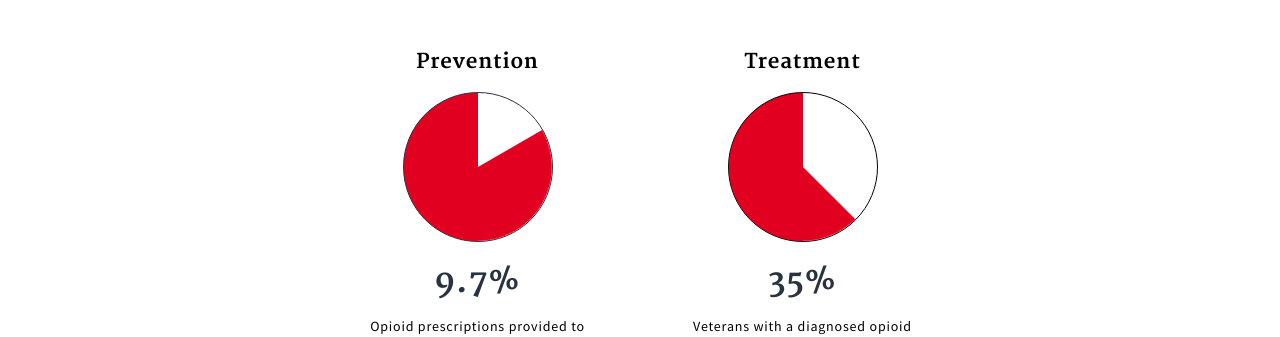
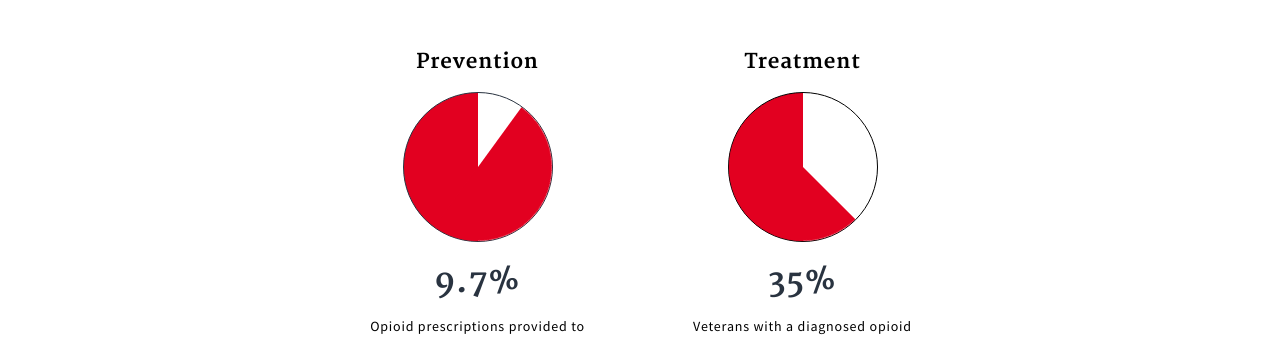
Before and after one commit to GSA/opioids.gov, a Jekyll site: the page built from index.md, in a window 1280 px wide and 900 px high, scrolled down 5024 px. Shown: the part 153-490 px from the top of the window. Built offline with Jekyll 4.4.1, drawn with Linux system fonts in a browser that asks for light colours; nearby versions of some CDN libraries.

Commit message:
Update Prevention pie to 36deg

```diff
--- a/_sass/_base_styling.scss
+++ b/_sass/_base_styling.scss
@@ -859,14 +859,14 @@ p > span {
 }
 @-webkit-keyframes pie2{
     to {
-    -webkit-transform: rotate(60deg);
-            transform: rotate(60deg);
+    -webkit-transform: rotate(36deg);
+            transform: rotate(36deg);
     }
 }
 @keyframes pie2{
     to {
-    -webkit-transform: rotate(60deg);
-            transform: rotate(60deg);
+    -webkit-transform: rotate(36deg);
+            transform: rotate(36deg);
     }
 }
 .site-pie-chart3{
```
